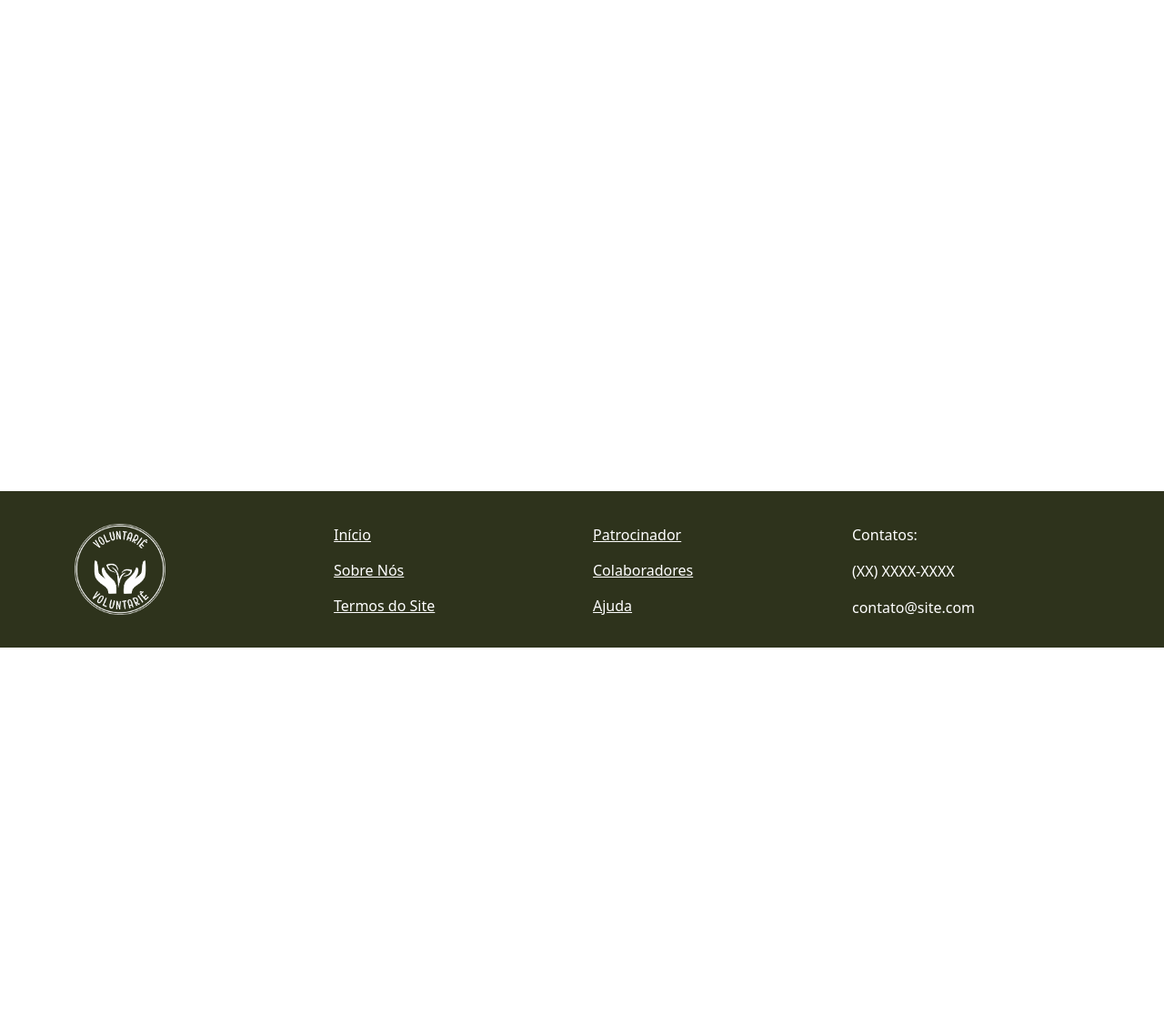
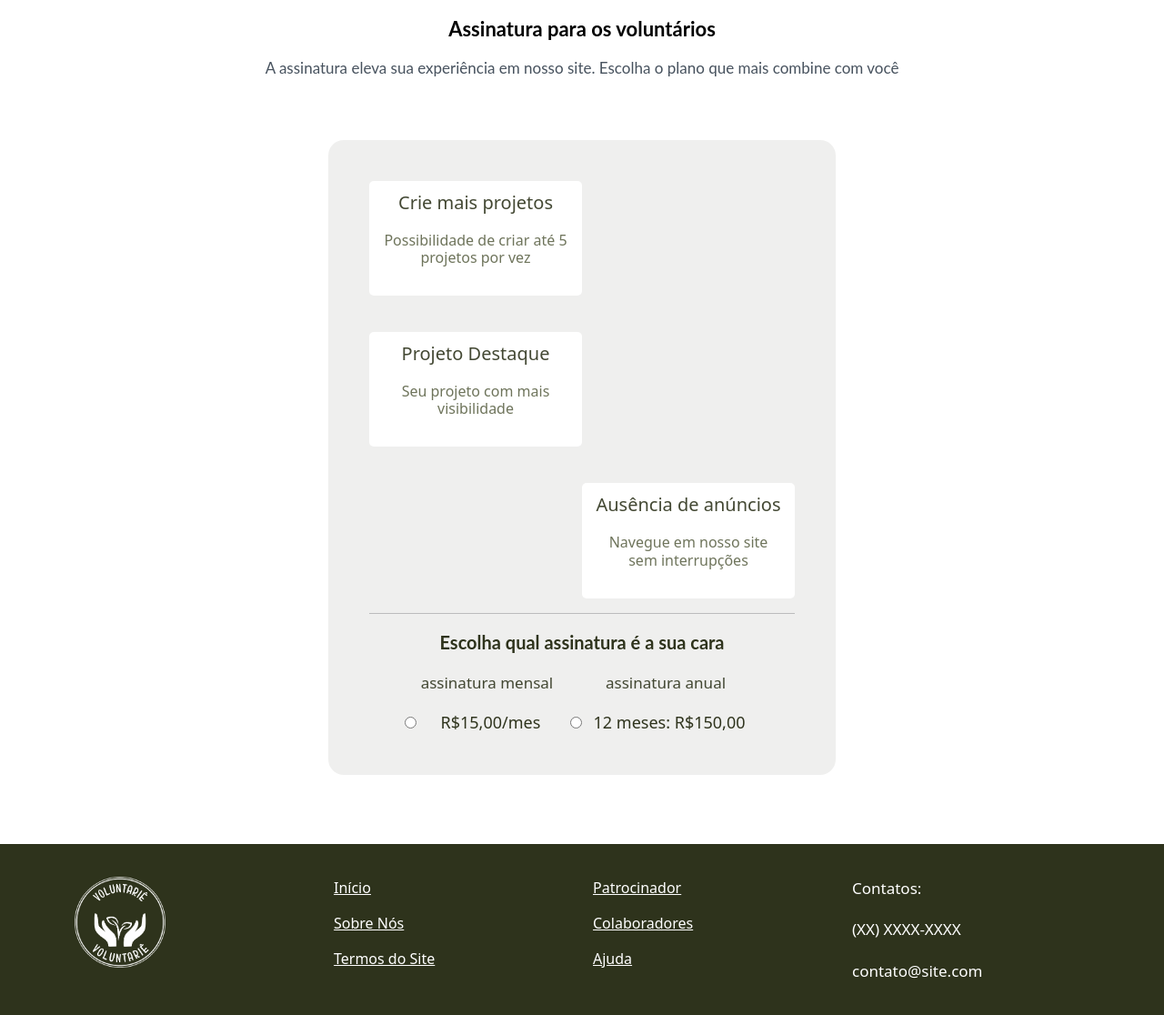
Before and after one commit to murilo5341/Voluntari-, a FastAPI app: page /assinatura in a window 1280 px wide. Shown: the part 88-1204 px from the top of the page at 91% size. Before the commit the page ends 800 px from the top, so only its background shows below. Run offline with FastAPI, Linux system fonts and the light colour scheme; some libraries are stand-ins or nearby versions.

Commit message:
assinatura feito

```diff
--- a/templates/main/pages/assinatura.html
+++ b/templates/main/pages/assinatura.html
@@ -3,5 +3,149 @@
 {% block subtitulo %}assinatura{% endblock %}
 
 {% block conteudo %}
+<style>
+ .assinatura {
+        background-color:#2e331c13;
+        border-radius: 17px;
+        padding: 45px;
+        margin-top: 2%;
+        margin-left: 2cm;
+        margin: 0 auto;
+        align-items: center;
+        text-align: center;
+        margin-bottom: 2cm;
+        width: 50%;
+    }
+    .title{
+        text-align: center;
+        font-family: 'lato';
+        font-weight: bold;
+        color: black;
+        margin-top: 0.5cm;
+    }
+    .subtitle{
+        text-align: center;
+        font-family: 'lato';
+        font-weight: normal;
+        color: rgb(71, 82, 94);
+    }
+    .escolherassinatura{
+        text-align: center;
+        font-family: 'lato';
+        font-weight: bold;
+        color: #2E331C;
+        margin-top: 0.5cm;
+    }
+    h1 {
+        font-size: 22px;
+        color: rgb(139, 160, 62);
+        margin-bottom: 20px;
+    }
+    h2 {
+        font-size: 17px;
+        color: rgba(46, 51, 28, 0.678);
+        margin-bottom: 20px;
+    }
+    .circular-button {
+        width: 40px;
+        height: 40px;
+        border-radius: 50%;
+        background-color: transparent;
+        border: 2px solid #007bff;
+        cursor: pointer;
+        transition: background-color 0.3s ease, color 0.3s ease;
+    }
 
+    .circular-button.filled {
+        background-color: #007bff;
+        color: white;
+    }
+
+    h3 {
+        font-size: 20px;
+        color: #2e331ce5;
+        margin-bottom: 20px;
+    }
+    p {
+        font-size: 17px;
+        color: #2e331ce5;
+        margin-bottom: 20px;
+    }
+    h4 {
+        font-size: 16px;
+        color: #5e6448e5;
+        margin-bottom: 20px;
+    }
+
+    .benefits {
+        display: flex;
+        flex-direction: column;
+        gap: 40px;
+    }
+
+    .benefit {
+        background-color: #ffffff;
+        border-radius: 5px;
+        padding: 12px;
+        width: 50%;
+        margin-right: auto;
+    }
+    .benefit2 {
+        background-color: #ffffff;
+        border-radius: 5px;
+        padding: 12px;
+        width: 50%;
+        margin-left: auto;
+    }
+
+    .botao-escolha {
+        display: inline-block;
+        margin-right: 15px;
+    }
+    .botao-escolha-label h3 {
+        display: inline;
+        font-size: 18px;
+        margin-left: 8px;
+        color: #2E331C;
+    }
+</style>
+
+<h1 class="title">Assinatura para os voluntários</h1>
+<h2 class="subtitle">A assinatura eleva sua experiência em nosso site. Escolha o plano que mais combine com você</h2>
+
+<br><br>
+
+<div class="assinatura">
+    <div class="benefits">
+        <div class="benefit">
+            <h3>Crie mais projetos</h3>
+            <h4>Possibilidade de criar até 5 projetos por vez</h4>
+        </div>
+        <div class="benefit">
+            <h3>Projeto Destaque</h3>
+            <h4>Seu projeto com mais visibilidade</h4>
+        </div>
+        <div class="benefit2">
+            <h3>Ausência de anúncios</h3>
+            <h4>Navegue em nosso site sem interrupções</h4>
+        </div>
+    </div>
+    <hr>
+    <h3 class="escolherassinatura">Escolha qual assinatura é a sua cara</h3>
+
+    <div class="botao-escolha">
+        <input class="botao-escolha-input" type="radio" name="flexRadioDefault" id="mensal">
+        <label class="botao-escolha-label" for="mensal">
+            <p>assinatura mensal</p><h3>R$15,00/mes</h3>
+        </label>
+    </div>
+
+    <div class="botao-escolha">
+        <input class="botao-escolha-input" type="radio" name="flexRadioDefault" id="anual">
+        <label class="botao-escolha-label" for="anual">
+            <p>assinatura anual</p><h3>12 meses: R$150,00</h3>
+        </label>
+    </div>
+
+</div>
 {% endblock %}
```
